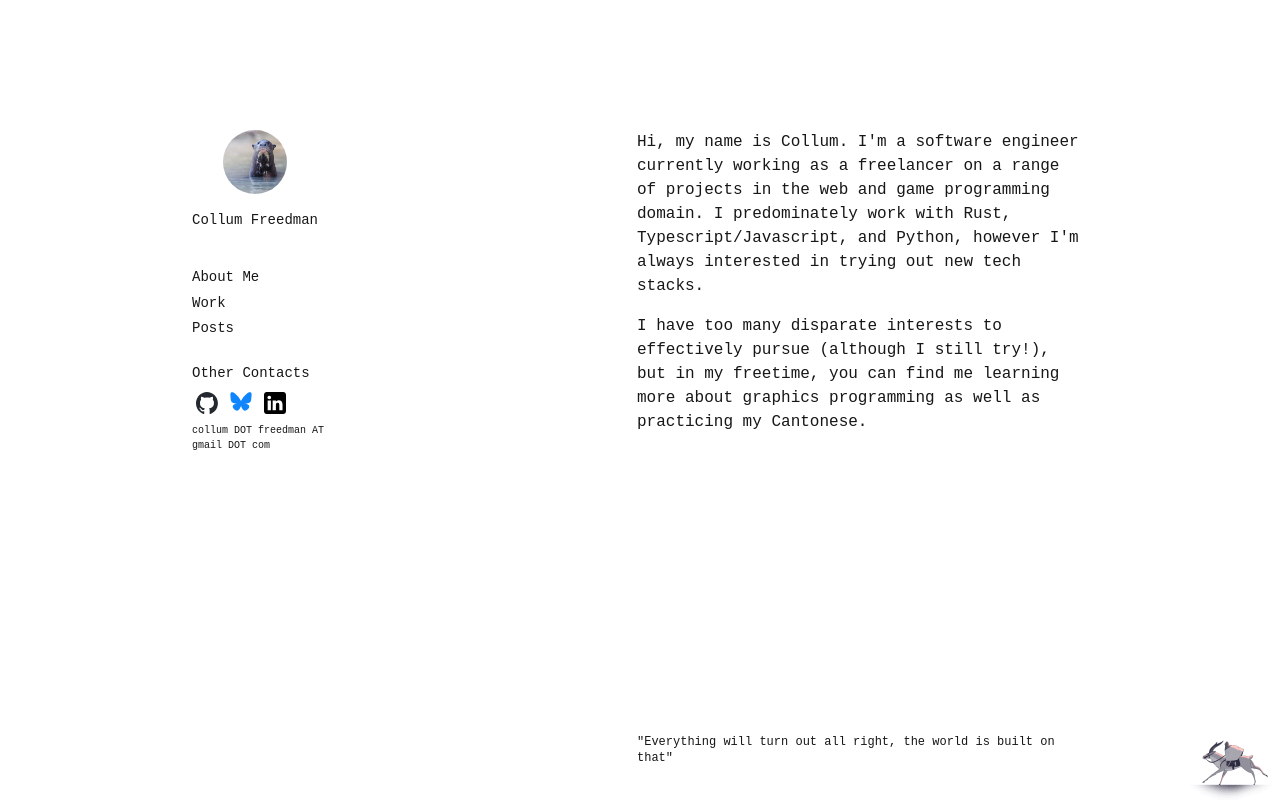
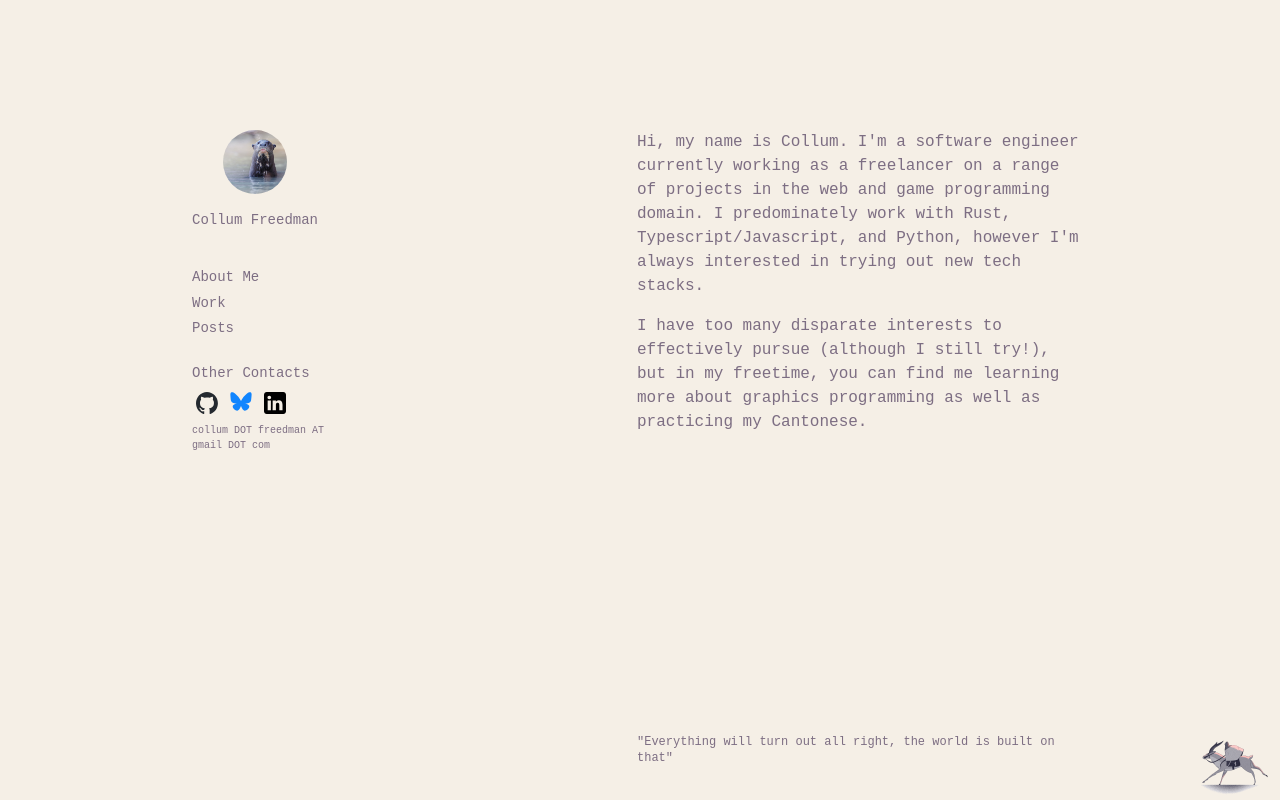
Before and after one commit to cfreedman/website, a Next.js app: page / in a window 1280 px wide. Built offline with nearby package versions, Linux system fonts and the light colour scheme.

Commit message:
small changes

```diff
--- a/src/app/globals.css
+++ b/src/app/globals.css
@@ -3,8 +3,8 @@
 @tailwind utilities;
 
 :root {
-  --background: #ffffff;
-  --foreground: #171717;
+  --background: #f5efe6;
+  --foreground: #7d6e83;
 }
 
 @media (prefers-color-scheme: dark) {
--- a/src/app/layout.tsx
+++ b/src/app/layout.tsx
@@ -10,7 +10,7 @@ import BlueskyLogo from "../public/bluesky-logo.svg";
 import GithubLogo from "../public/github-mark.svg";
 import LinkedinLogo from "../public/linkedin-logo.svg";
 import OtterImage from "../public/otter.png";
-import MononokeGif from "../public/mononoke.gif";
+import MononokeGif from "../public/output-onlinegiftools.gif";
 
 const geistSans = Geist({
   variable: "--font-geist-sans",
@@ -100,6 +100,7 @@ export default function RootLayout({
           width={100}
           height={100}
           className="fixed bottom-0 right-0"
+          unoptimized
         />
       </body>
     </html>
```
Also changed, not shown: src/public/output-onlinegiftools.gif (added).
